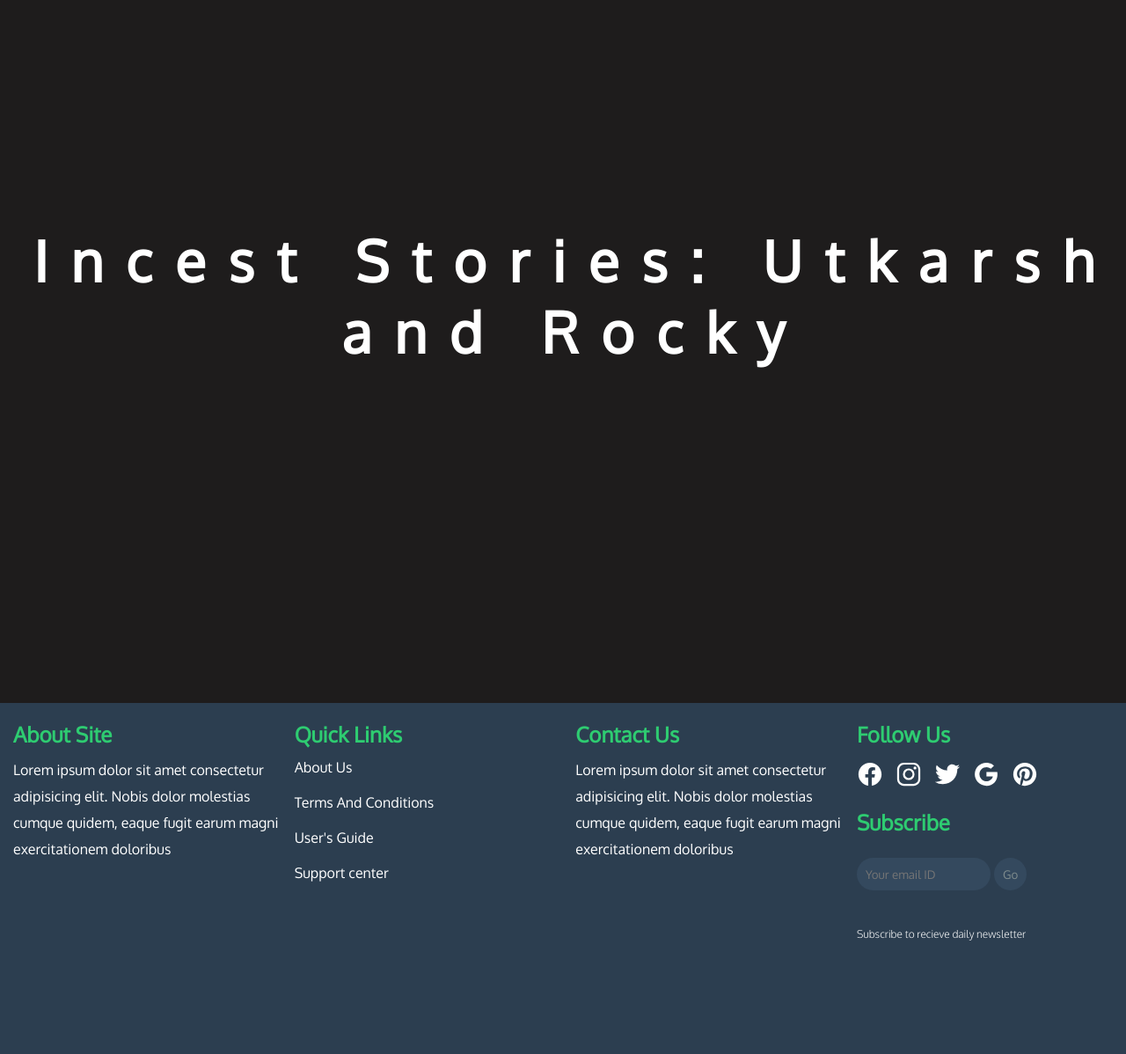
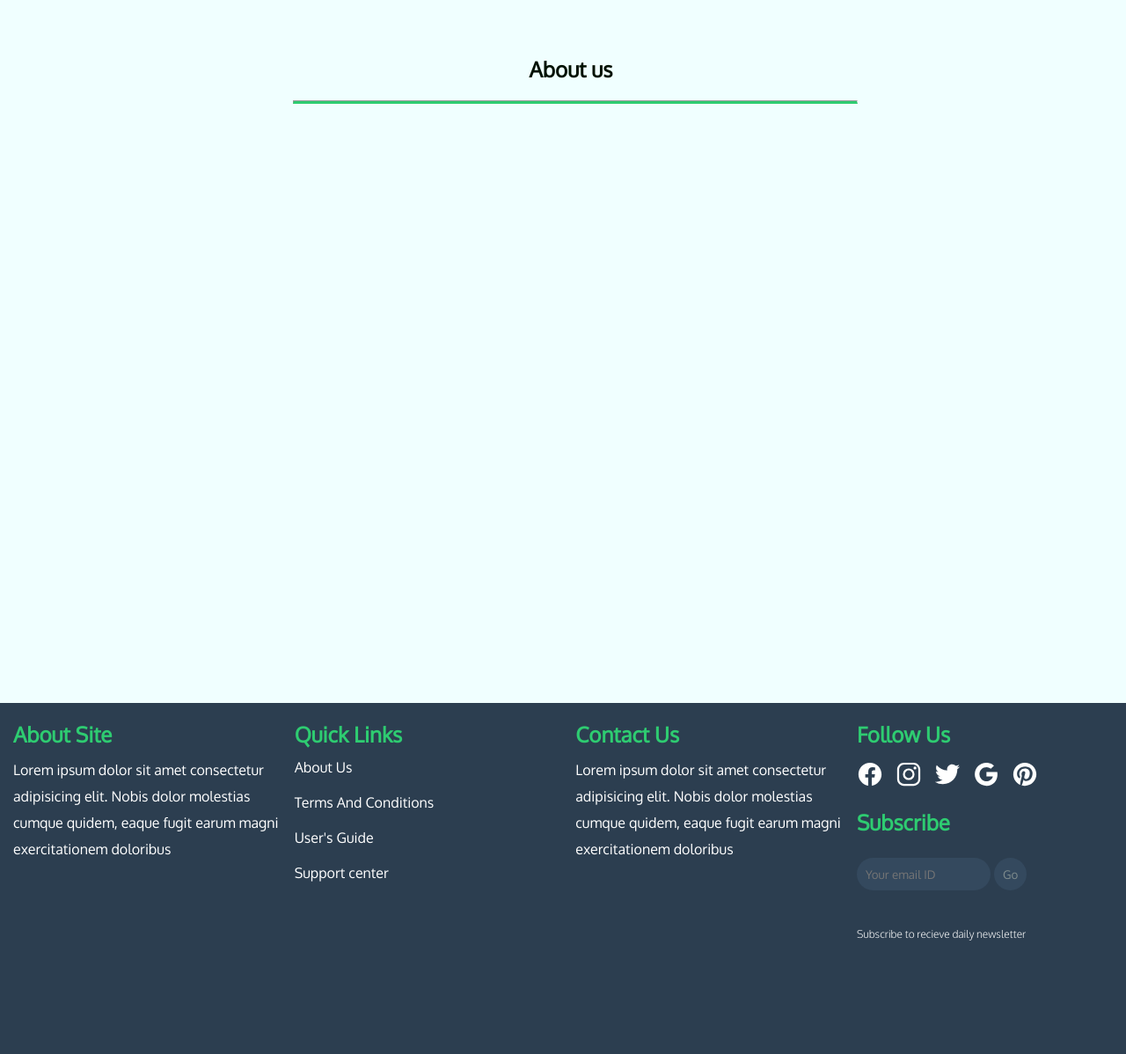
Before and after one commit to patilankit2809/sample-website-DS, a PHP site: page / in a window 1280 px wide. Shown: the part 801-1999 px from the top of the page at 88% size. Run offline with PHP 8.4, Linux system fonts and the light colour scheme; some libraries are stand-ins or nearby versions.

Commit message:
Add files via upload

```diff
--- a/jagrannonwelfaresociety/css/resources/login.css
+++ b/jagrannonwelfaresociety/css/resources/login.css
@@ -7,7 +7,7 @@
   position: relative;
   left:26%;
   padding: 5%;
-  background: #0062cc;
+  background: #2ecc71;
   box-shadow: 0 5px 8px 0 rgba(0, 0, 0, 0.2), 0 9px 26px 0 rgba(0, 0, 0, 0.19);
   border-radius: 5px;
 }
@@ -30,7 +30,7 @@
 
 .login-form-2 .btnSubmit{
   font-weight: 600;
-  color: #0062cc;
+  color: #2ecc71;
   background-color: #fff;
 }
 .login-form-2 .ForgetPwd{
--- a/jagrannonwelfaresociety/css/resources/property.css
+++ b/jagrannonwelfaresociety/css/resources/property.css
@@ -18,8 +18,8 @@ header h1{
 
 .navbar{
     position: relative;
-    top:30%;
-    left:40%;
+    top:-15%;
+    left:83%;
 }
 
 .navbar ul{
@@ -158,3 +158,4 @@ section{
     text-decoration: none;
     color: #fff;
 }
+/*---------------------Footer--------------------*/
--- a/jagrannonwelfaresociety/css/resources/style.css
+++ b/jagrannonwelfaresociety/css/resources/style.css
@@ -1,5 +1,5 @@
 @import url('https://fonts.googleapis.com/css2?family=Open+Sans:ital,wght@0,300;0,400;1,300;1,400&family=Oxygen:wght@300;400&display=swap');
-
+/*----------------basics----------------*/
 *{
   margin:0;
   padding:0;
@@ -11,30 +11,25 @@ body{
 }
 
 h1 {
-  color: white;
+  color: #fff;
   font-size: 4em;
-  text-align: center;
-  margin-top: 20%;
-  margin-left: 0.4em;
-  letter-spacing: 0.4em;
+  text-align: left;
+  margin-top: 0;
+  margin-left: 10%;
+  letter-spacing: 0.2em;
   position: relative;
 }
 
-.section1,.section,.section3 {
-  overflow:hidden;
-  height: 100vh;
+header h3{
+  letter-spacing: 0.2em;
   position: relative;
-  box-sizing: border-box;
-  padding: 2em;
-  width: 100%;
+  margin-top: 16%;
+  margin-left: 10.4%;
+  margin-bottom: 2%;
+  color:white;
 }
 
-ul{
-  float: right;
-  list-style-type: none;
-  margin-right: 1%;
-}
-
+/*----------------------Header------------------*/
 header{
   overflow:hidden ;
   height:100vh;
@@ -43,6 +38,12 @@ header{
   background-position: center;
   background-image:linear-gradient(rgba(0,0,0,0.7) , rgba(0,0,0,0.7)) , url("https://images.pexels.com/photos/106399/pexels-photo-106399.jpeg?auto=compress&cs=tinysrgb&dpr=2&h=650&w=940");
   background-size: cover;
+}
+
+ul{
+  float: right;
+  list-style-type: none;
+  margin-right: 1%;
 }
 
 .navbar{
@@ -59,7 +60,7 @@ header{
 
 .navbar li a{
   text-decoration: none;
-  color:white;
+  color:#fff;
   border-bottom: transparent;
   transition: ease-in 0.3s;
 }
@@ -68,6 +69,37 @@ header{
   border-bottom: white solid 1px;
 }
 
+.header-text p{
+  position:relative;
+  margin-top: 2%;
+  margin-left: 10.2%;
+  color:white;
+  font-size: 25px;
+}
+
+/*----------------section-------------*/
+
+.section {
+  height:100vh;
+  background-color: azure;
+  overflow:hidden;
+}
+
+.section h2{
+  position:relative;
+  left:47%;
+  margin-top: 5%;
+  color:#010;
+}
+
+.section-hr{
+  margin-left:26%;
+  width:50%;
+  margin-top:20px;
+  border-bottom:#2ecc71 solid 3px;
+}
+
+/*------------------------Footer--------------------*/
 .footer{
   background-color: #2c3e50;
   height:50vh;
--- a/jagrannonwelfaresociety/index.html
+++ b/jagrannonwelfaresociety/index.html
@@ -10,7 +10,7 @@
     <body>
 
         <header>
-            <h1>Jagran Non Welfare Society</h1>
+            <div>
                 <nav class = "navbar">
                     <ul>
                         <li class="active"><a href="#">Home</a></li>
@@ -19,11 +19,19 @@
                         <li><a href="login.html">Login / Register</a></li>
                     </ul>
                 </nav>
+            </div>
+            <div class ="header-text">
+                <h3>A NEW WAY TO</h3>
+                <h1>Find Your Perfect<br> Home</h1>
+                <p>With a robust selection of popular properties on hand,<br>
+                    as well as leading properties <br> from real estate experts.</p>
+            </div>
         </header>
 
         <div class="section">
 
-            <h1>Incest Stories: Utkarsh and Rocky</h1>
+            <h2>About us</h2>
+            <hr class= "section-hr">
 
         </div>
 
@@ -72,7 +80,7 @@
             <nav class = "footer-nav">
                 <ul>
                     <li><a href="#">Home</a></li>
-                    <li><a href="#">Properties</a></li>
+                    <li><a href="property.html">Properties</a></li>
                     <li><a href="#">Contact</a></li>
                     <li><a href="#">Blog</a></li>
                 </ul>
--- a/jagrannonwelfaresociety/property.html
+++ b/jagrannonwelfaresociety/property.html
@@ -123,5 +123,10 @@
         </div>
     </section>
 
+    <footer class = "footer">
+
+
+    </footer>
+
 </body>
 </html>
```
Lines whose indentation alone changed are shown as unchanged.
